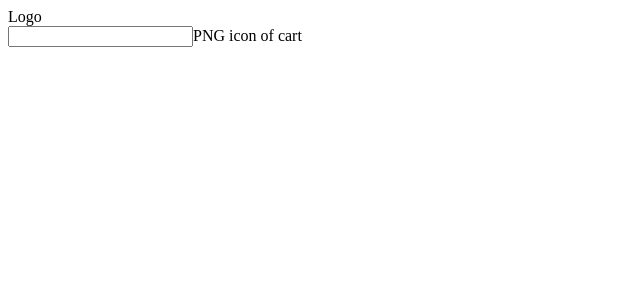
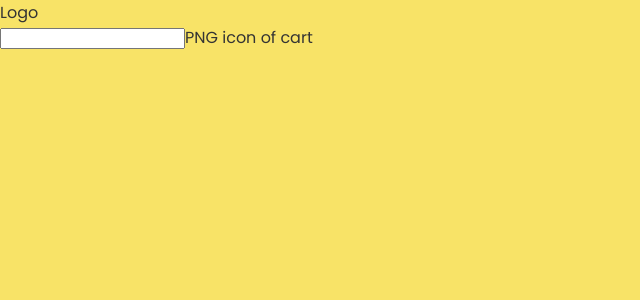
Before and after one commit to toddpowell/react-tutorials-zainkeepscode-responsive-ecommerce-website, a React (Create React App) app in the folder amazon-starterpack/: page / in a window 1280 px wide. Shown: the top 300 px of the page, without its empty margins (0-640 px from the left). Built offline with nearby package versions, Linux system fonts and the light colour scheme.

Commit message:
Import Poppins font and add CSS to index.css

```diff
--- a/amazon-starterpack/src/index.css
+++ b/amazon-starterpack/src/index.css
@@ -0,0 +1,10 @@
+@import url('https://fonts.googleapis.com/css2?family=Poppins:wght@400;500;600;700&display=swap');
+
+body{
+    margin: 0;
+    font-family: 'Poppins', sans-serif;
+    background: var(--bg);
+    transition: all 3ms ease;
+    color: var(--black);
+    scroll-behavior: smooth;
+}
```
Also changed, not shown: 1 other file (tests, documents, lock files or other folders).
